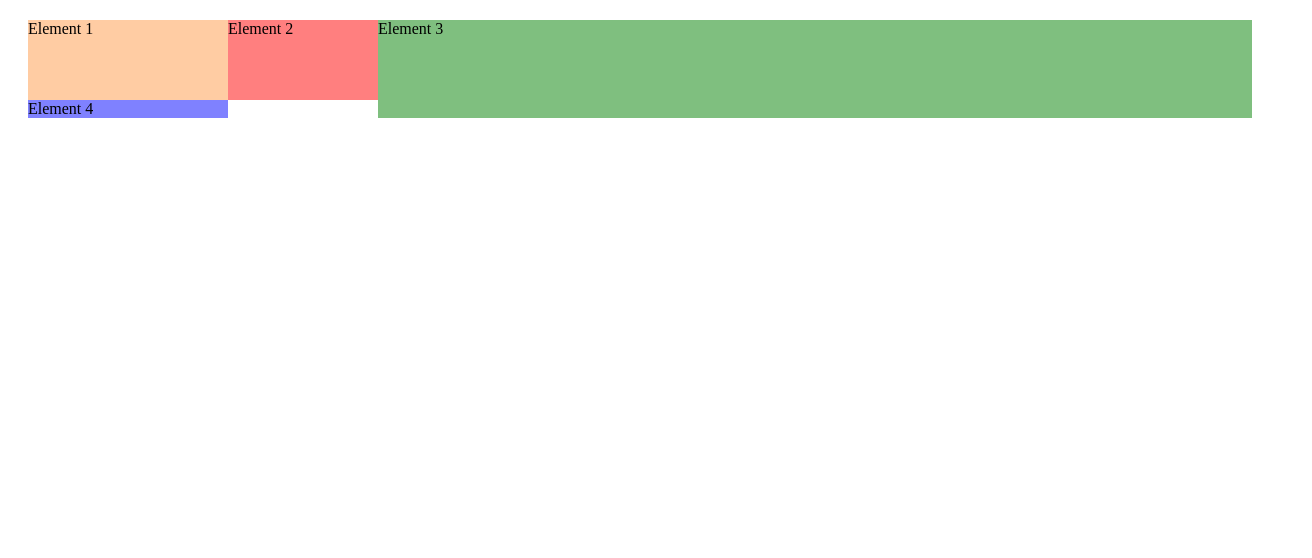
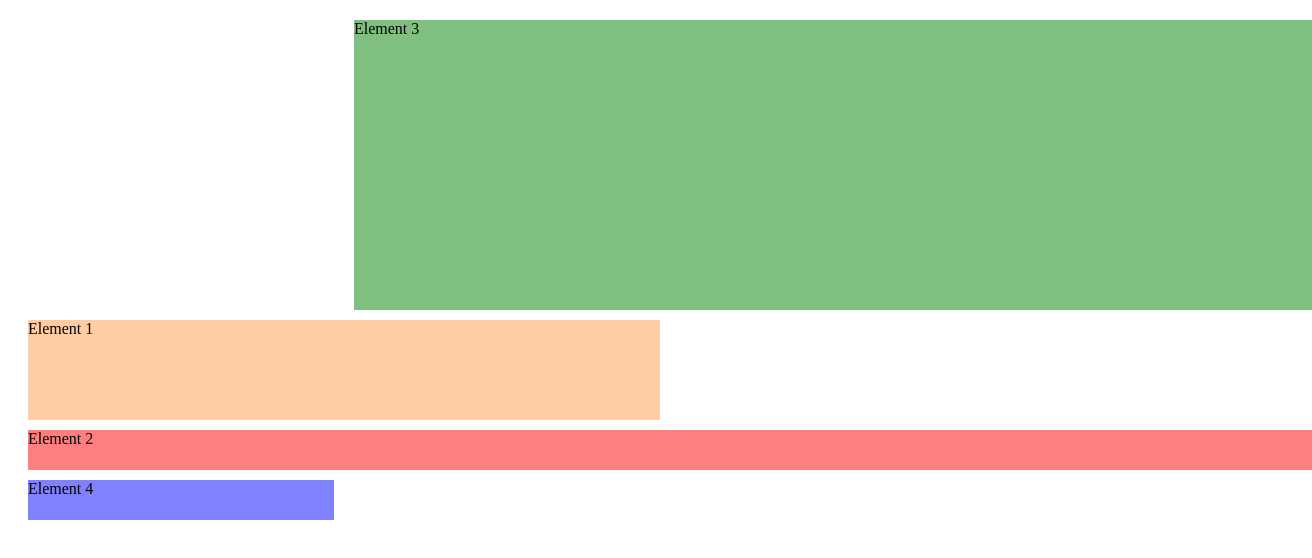
Before and after one commit to BajraYeJoon/CSS3-Basics-Advanced-Playground, a plain HTML site: page Grid/index.html in a window 1280 px wide. Shown: the whole page, 1312 px wide, since content can reach past the window. Drawn offline with Linux system fonts and the light colour scheme.

Commit message:
transform props

```diff
--- a/Box_Model/shared.css
+++ b/Box_Model/shared.css
@@ -6,6 +6,7 @@
 body {
   font-family: "Montserrat", sans-serif;
   margin: 0;
+  display: grid;
 }
 
 .backdrop {
--- a/Grid/main.css
+++ b/Grid/main.css
@@ -1,27 +1,46 @@
 .container {
   margin: 20px;
   display: grid;
+  height: 500px;
   /* 3 columns with width  1 fr triggers when there are other element and put it in the remaining space*/
-    grid-template-columns: 200px 150px 20% 1fr;
-    grid-template-rows: 5rem auto;
+  /* grid-template-columns: 200px 150px 20% 1fr; */
+  grid-template-columns: repeat(4, [col-start] 25% [col-end]) ;
+  /* grid-template-rows: 5rem auto; */
+  grid-template-rows: [row-1-start] 5rem [row-1-end] minmax(10px, 200px) 100px ;
+  grid-column-gap: 20px;
+  grid-row-gap: 10px;
+  grid-template-areas: "header header header header" "side side main side" "footer footer footer footer";
+
+  /* grid-gap: row column */
 }
 
 .el1 {
   background: rgba(255, 154, 72, 0.5);
+  grid-column: col-start 1 / col-end 2;
 }
 
 .el2 {
   background: rgba(255, 0, 0, 0.5);
+  grid-column-start: 1;
+  grid-column-end: -1;
+  /* grid-area: main; */
 }
 
 .el3 {
-    background: rgba(0, 128, 0, 0.5);
-    grid-column-start: 3;
-    grid-column-end: 5;
+  background: #00800080;
+  grid-column-start: 2;
+  /* grid-column: 2 / span 3  */
+  grid-column-end: span 3;
   grid-row-start: 1;
   grid-row-end: 3;
+
+  /* grid-area: grid-row / grid-column-start / grid-row-end / grid-column-end */
+
+  /* grid-area: header;
+*/
 }
 
 .el4 {
   background: rgba(0, 4, 255, 0.5);
+  /* grid-area: footer; */
 }
```
Also changed, not shown: Box_Model/packages/packages.css (+10 -2 lines). Lines whose indentation alone changed are shown as unchanged.
